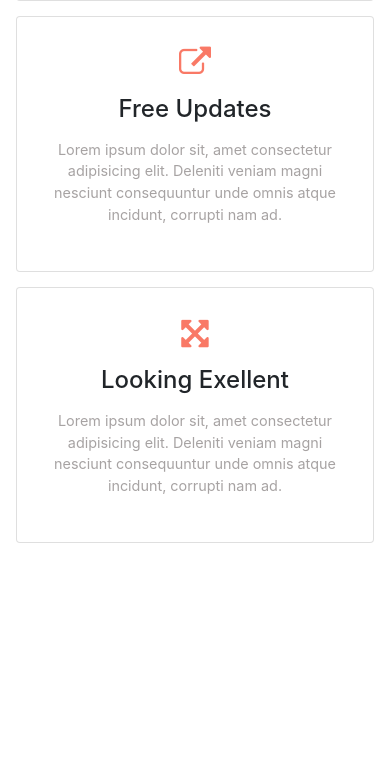
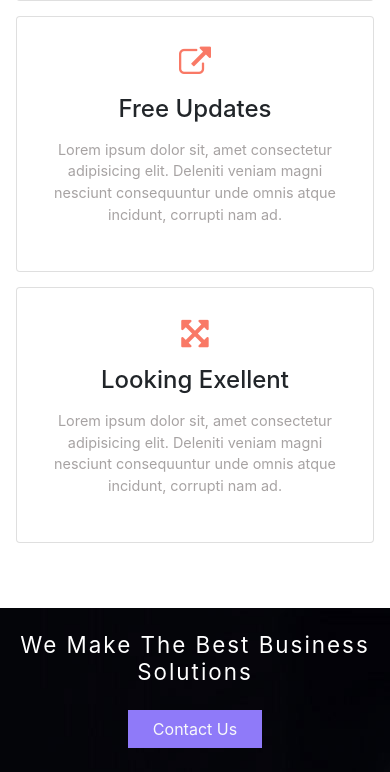
Before and after one commit to bangtran098/MERGED, a website: page src/index.html in a window 390 px wide. Shown: the part 837-1609 px from the top of the page. Before the commit the page ends 1395 px from the top, so only its background shows below. Drawn offline with Linux system fonts and the light colour scheme.

Commit message:
done business sologan and responsive

```diff
--- a/src/css/component/business.css
+++ b/src/css/component/business.css
@@ -17,3 +17,55 @@
     color: #a7a3a3;
     font-size: 0.9rem;
 }
+
+.bussines__banner {
+    margin-top: 50px;
+    background-image: url("../../img/3.jpg");
+    background-attachment: fixed;
+    position: relative;
+}
+
+.bussines__banner__slogan {
+    /* padding: 70px 0px;
+    margin: 0 10px; */
+}
+
+.bussines__banner__slogan h2 {
+    font-size: 2.4rem;
+    letter-spacing: 2px;
+    font-weight: 400;
+
+}
+
+.bussines__banner__contact {
+    /* position: absolute;
+    top: 0;
+    right: 50%;
+    border-radius: 0px;
+    transform: translate(0, 50%); */
+}
+
+.bussines__banner__contact button {
+    border-radius: 0px;
+    border: 1px solid transparent;
+    background-color: #8f7af9;
+}
+
+
+/* .bussines__banner__slogan h2{
+    font-size: 2rem;
+    letter-spacing: 2px;
+    font-weight: 400;
+    padding: 70px 0px;
+    margin: 0 10px;
+}
+
+.bussines__banner__contact button {
+    position: absolute;
+    top: 0;
+    right: 50%;
+    border-radius: 0px;
+    transform: translate(0, 50%);
+    border: 1px solid transparent;
+    background-color: #8f7af9;
+} */
--- a/src/css/mediaquery/mediaquery.css
+++ b/src/css/mediaquery/mediaquery.css
@@ -22,6 +22,13 @@
     .carousel-caption--config button {
         font-size: 0.8rem;
     }
+
+    /* BUSINESS SLOGAN */
+    .bussines__banner__slogan h2{
+        font-size: 1.4rem;
+        margin-top: 20px;
+    }
+
 }
 
 /* Small */
@@ -58,6 +65,12 @@
     .business-card__detail p {
         font-size: 0.7rem;
     }
+
+
+    /* BUSINESS SLOGAN */
+    .bussines__banner__slogan h2{
+        font-size: 1.6rem;
+    }
 }
 
 /* Medium */
@@ -82,11 +95,26 @@
     .carousel-indicators--config {
         bottom: 5%;
     }
+
+    /* BUSINESS SLOGAN */
+    .bussines__banner__slogan h2{
+        font-size: 2rem;
+        margin-top: 0px;
+    }
+
+    .bussines__banner__contact button {
+        /* position: relative; */
+    }
+
 }
 
 /* Large */
 
 @media screen and (min-width: 992px) and (max-width: 1199px) {
+    /* BUSINESS SLOGAN */
+    .bussines__banner__slogan h2{
+        font-size: 2.2rem;
+    }
 
 }
 
--- a/src/index.html
+++ b/src/index.html
@@ -184,7 +184,18 @@
                         </div>
                     </div>
                 </div>
-
+            </div>
+        </div>
+        <div class="bussines__banner">
+            <div class="container">
+                <div class="row">
+                    <div class="col-md-8 col-12 bussines__banner__slogan text-white text-center">
+                        <h2 class="my-md-5 my-4">We Make The Best Business Solutions</h2>
+                    </div>
+                    <div class="col-md-4 col-12  bussines__banner__contact text-center">
+                        <button class="btn btn-outline-light px-4 my-md-5 mb-4"> Contact Us</button>
+                    </div>
+                </div>
             </div>
         </div>
     </section>
```
Also changed, not shown: src/css/component/layout.css (line endings or trailing spaces).
